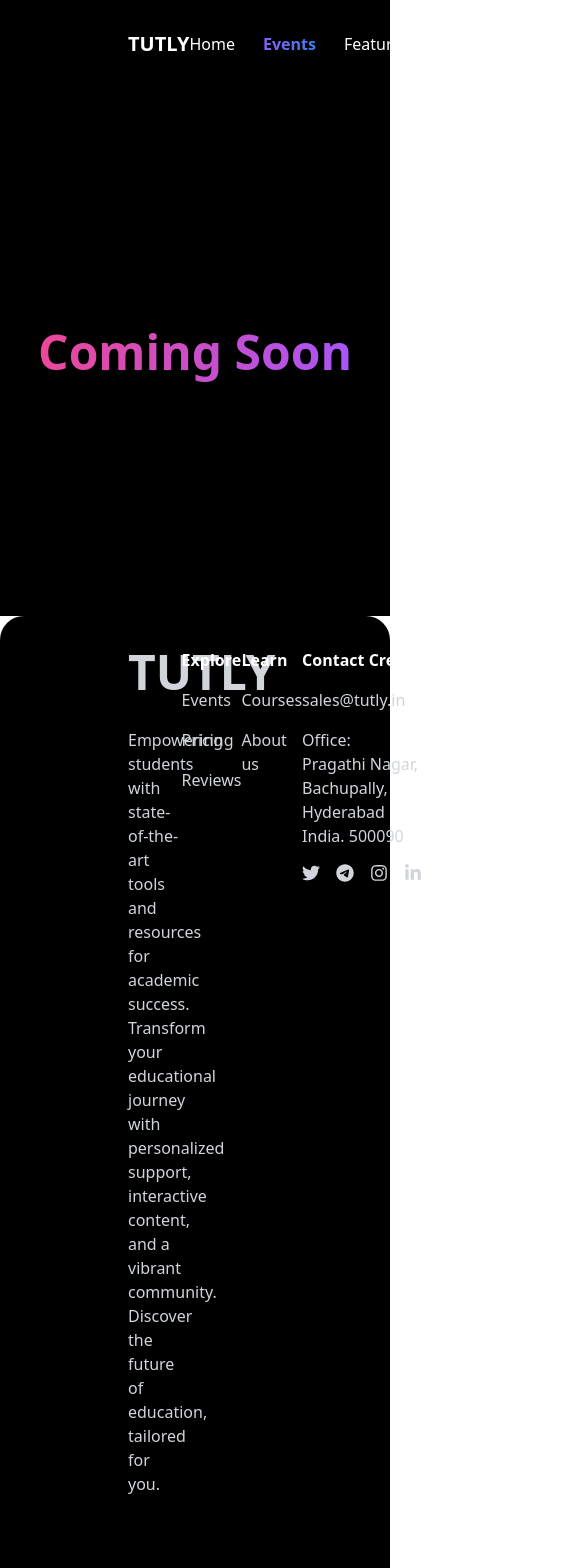
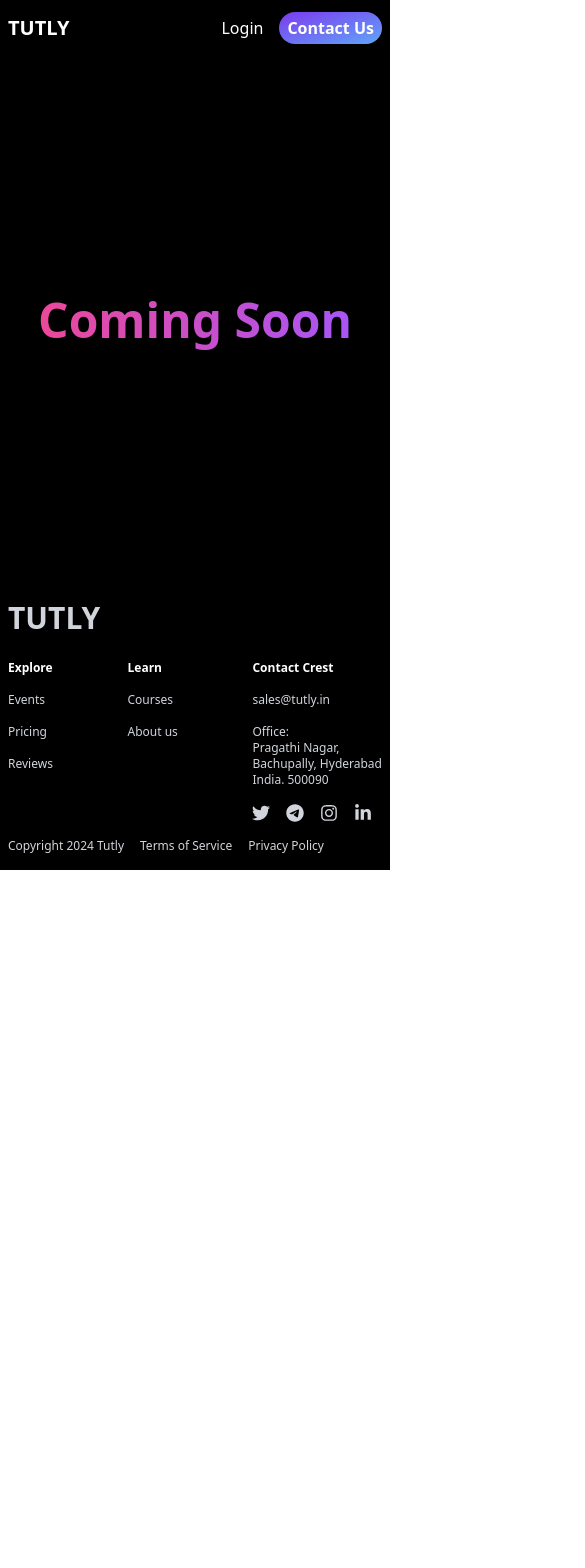
Before and after one commit to TutlyLabs/tutly-landing, a Next.js app: page /events in a window 390 px wide. Shown: the top 1568 px of the page, 585 px wide, since content can reach past the window. After the commit the page ends 870 px from the top, so only its background shows below. Built offline with nearby package versions, Linux system fonts and the light colour scheme.

Commit message:
responsive

```diff
--- a/src/app/_componants/courses.tsx
+++ b/src/app/_componants/courses.tsx
@@ -46,9 +46,9 @@ export default function Courses() {
   };
 
   return (
-    <div id="blog" className="py-20">
-      <div className="flex gap-10">
-        <div className="flex flex-col w-1/3 ps-32 justify-between">
+    <div id="blog" className="py-4 md:py-20">
+      <div className="flex max-md:flex-wrap gap-10">
+        <div className="flex flex-col w-1/3 px-2 max-md:w-full md:ps-32 justify-between">
           <div className="flex flex-col gap-6">
             <div>
               <h1 className="text-4xl font-extrabold text-transparent bg-clip-text bg-gradient-to-r from-blue-500 via-pink-500  to-violet-500">Explore Our Curated Courses</h1>
@@ -74,12 +74,12 @@ export default function Courses() {
             </div>
           </div>
           <div>
-            <button className="p-2 px-4 rounded-full border-2 font-semibold border-violet-400 inline-block text-transparent bg-clip-text hover:bg-clip-border hover:border-none hover:text-white bg-gradient-to-r from-violet-600  to-blue-400">
+            <button className="p-2 px-4 max-md:mt-4 max-sm:p-1 max-sm:px-2 rounded-full border-2 font-semibold border-violet-400 inline-block text-transparent bg-clip-text hover:bg-clip-border hover:text-white bg-gradient-to-r from-violet-600  to-blue-400">
               View all courses
             </button>
           </div>
         </div>
-        <div className="overflow-hidden w-2/3">
+        <div className="overflow-hidden w-2/3 max-md:w-full max-md:ml-4">
           <div
             className="flex gap-10 transition-transform duration-700"
             style={{ transform: `translateX(-${currentIndex * 335}px)` }}
--- a/src/app/_componants/features/features.tsx
+++ b/src/app/_componants/features/features.tsx
@@ -20,7 +20,7 @@ const PageFlip = () => {
   };
 
   return (
-    <div id="features" className="mb-20">
+    <div id="features" className="mb-20 max-sm:hidden">
       <div className="perspective h-[500px] flex justify-end ">
         {/* 1-left */}
         <div className="text-xl sm:text-3xl md:text-5xl flex justify-center items-center w-1/2 px-2 sm:px-5 font-bold bg-gradient-to-r from-blue-500 to-violet-800 rounded-l-3xl">
--- a/src/app/_componants/footer.tsx
+++ b/src/app/_componants/footer.tsx
@@ -6,11 +6,11 @@ import Link from "next/link";
 
 export default function Footer() {
   return (
-    <div id="about" className="bg-black px-32 py-8 rounded-t-3xl text-gray-300">
-      <div className="flex justify-between">
-        <div className="flex flex-col gap-8 w-2/5">
-          <h1 className="text-5xl font-black">TUTLY</h1>
-          <p className="">
+    <div id="about" className="bg-black px-2 max-sm:text-xs md:px-32 pt-4 sm:py-8 sm:rounded-t-3xl text-gray-300">
+      <div className="flex flex-wrap justify-between">
+        <div className="flex flex-col gap-8 w-2/5 max-sm:w-full max-sm:pb-6">
+          <h1 className="text-3xl sm:text-5xl font-black">TUTLY</h1>
+          <p className="max-sm:hidden">
             Empowering students with state-of-the-art tools and resources for
             academic success. Transform your educational journey with personalized support,
             interactive content, and a vibrant community. Discover the future of
@@ -53,7 +53,7 @@ export default function Footer() {
           </div>
         </div>
       </div>
-      <div className="flex justify-between items-end pt-14">
+      <div className="flex justify-between items-end sm:pt-14">
         <div>
           <div className="flex gap-4 py-4">
             <h1>Copyright 2024 Tutly</h1>
--- a/src/app/_componants/header.tsx
+++ b/src/app/_componants/header.tsx
@@ -5,10 +5,6 @@ const links = [
   {
     name: "Home",
     path: "/",
-  },
-  {
-    name: "Events",
-    path: "/events"
   },
   {
     name: "Features",
@@ -22,13 +18,17 @@ const links = [
     name: "About",
     path: "#about",
   },
+  {
+    name: "Events",
+    path: "/events"
+  },
 ];
 export default function Header() {
   const pathname = usePathname();
   return (
-    <div className="flex justify-between items-center px-32 py-3 bg-black text-white">
-      <div className="text-xl font-black">{/* <Image src="" alt="logo" width={140} height={100} /> */}TUTLY</div>
-      <div className="flex items-center gap-7">
+    <div className="flex justify-between items-center px-32 py-3 max-lg:px-6 max-sm:px-2 bg-black text-white">
+      <div className="text-xl font-black">TUTLY</div>
+      <div className="flex items-center gap-7 max-lg:hidden">
         {links.map((link) => (
           <Link
             className={`hover:text-blue-500 ${
@@ -42,9 +42,9 @@ export default function Header() {
           </Link>
         ))}
       </div>
-      <div className="flex items-center gap-10">
+      <div className="flex items-center gap-10 max-sm:gap-4">
         <Link href="https://learn.tutly.in/" className="hover:text-blue-500">Login</Link>
-        <Link href={"mailto:sales@tutly.in"} target="_blank" className="px-4 py-2 font-semibold rounded-full bg-gradient-to-br from-violet-600 to-blue-400">
+        <Link href={"mailto:sales@tutly.in"} target="_blank" className="px-4 py-2 font-semibold rounded-full bg-gradient-to-br from-violet-600 to-blue-400 max-sm:px-2 max-sm:py-1">
           Contact Us
         </Link>
       </div>
--- a/src/app/_componants/home.tsx
+++ b/src/app/_componants/home.tsx
@@ -40,7 +40,7 @@ export default function Home() {
   }, [blink]);
   return (
     <>
-      <div className="flex bg-black gap-2 text-white pt-24 min-h-dvh rounded-b-3xl">
+      <div className="flex max-lg:flex-col  bg-black gap-2 text-white pt-24 max-sm:pt-8 min-h-dvh rounded-b-3xl">
         <div className="relative">
           <Image
             src="hero-page.svg"
@@ -51,20 +51,20 @@ export default function Home() {
           />
           <Image
             src="/line-chart.gif"
-            className="text-black absolute top-8 right-32 rounded-2xl opacity-80"
+            className="text-black absolute top-8 right-32 rounded-2xl opacity-80 max-lg:hidden"
             alt="hero"
             width={140}
             height={140}
           />
         </div>
-        <div className="ps-32 flex flex-col gap-8 pe-24">
-          <h1 className="text-4xl font-semibold leading-relaxed pe-20">
+        <div className="ps-32 flex flex-col gap-8 pe-24 max-lg:px-2">
+          <div className="text-4xl font-semibold leading-relaxed pe-20">
             Embark on Your Journey : <br />
             <span className="inline-block text-transparent bg-clip-text font-black bg-gradient-to-r from-violet-600 to-blue-400">
               {`${words[index].substring(0, subIndex)}`}
             </span>{" "}
-            Together
-          </h1>
+            <h1 className="sm:inline">Together</h1>
+          </div>
           <p>
             Empowering students with state-of-the-art tools and resources for
             academic success. Our platform integrates innovative learning
@@ -73,7 +73,7 @@ export default function Home() {
             interactive content, and a vibrant community. Discover the future of
             education, tailored for you.
           </p>
-          <div className="pt-4 relative">
+          <div className="pt-4 max-sm:py-6">
             <Link href={"https://learn.tutly.in"} className="p-2 px-4 rounded-full border-violet-400 border-2 text-transparent hover:text-white bg-clip-text hover:bg-clip-border hover:border-none bg-gradient-to-r from-violet-600  to-blue-400 font-semibold">
               Join the community
             </Link>
```
